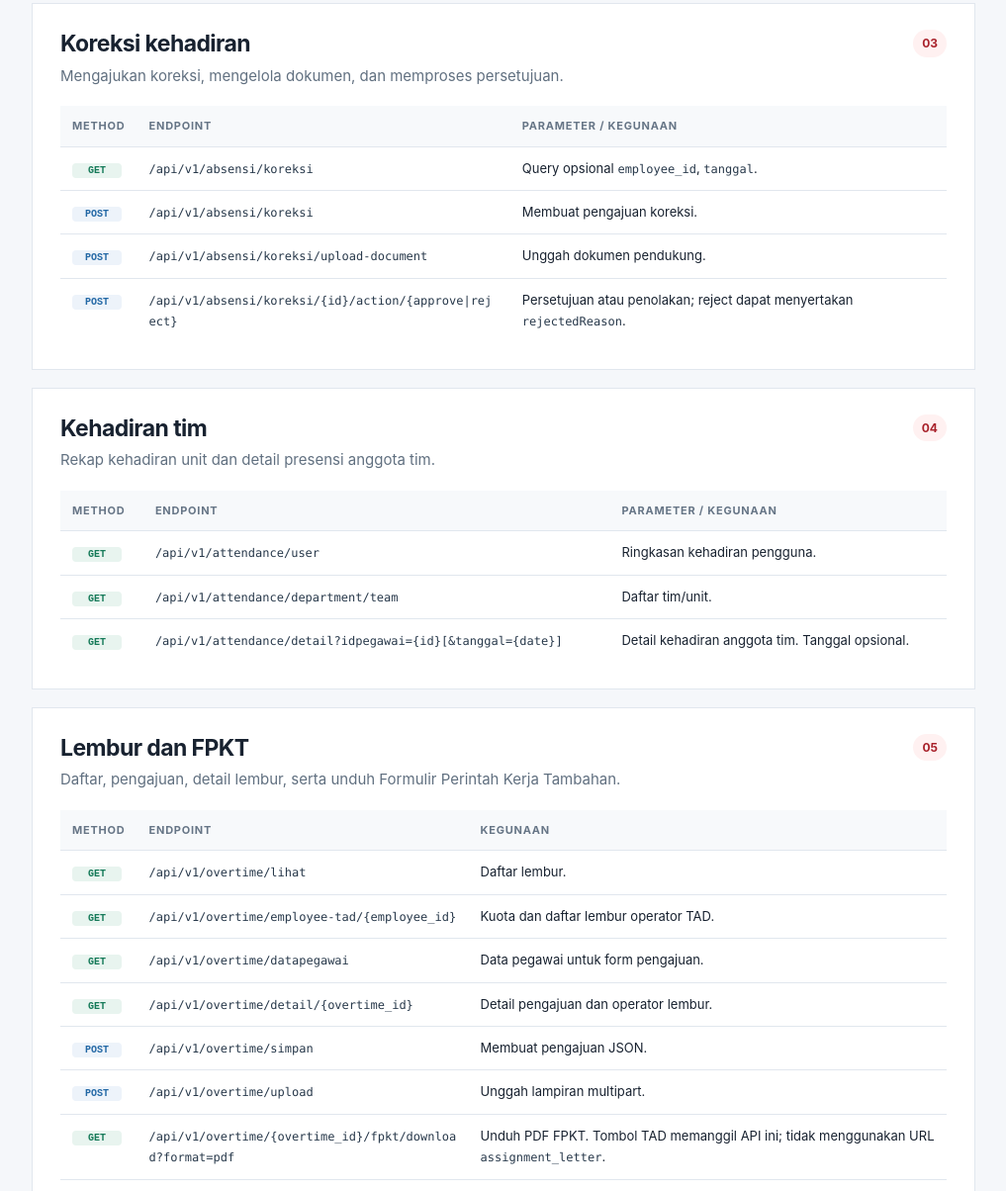
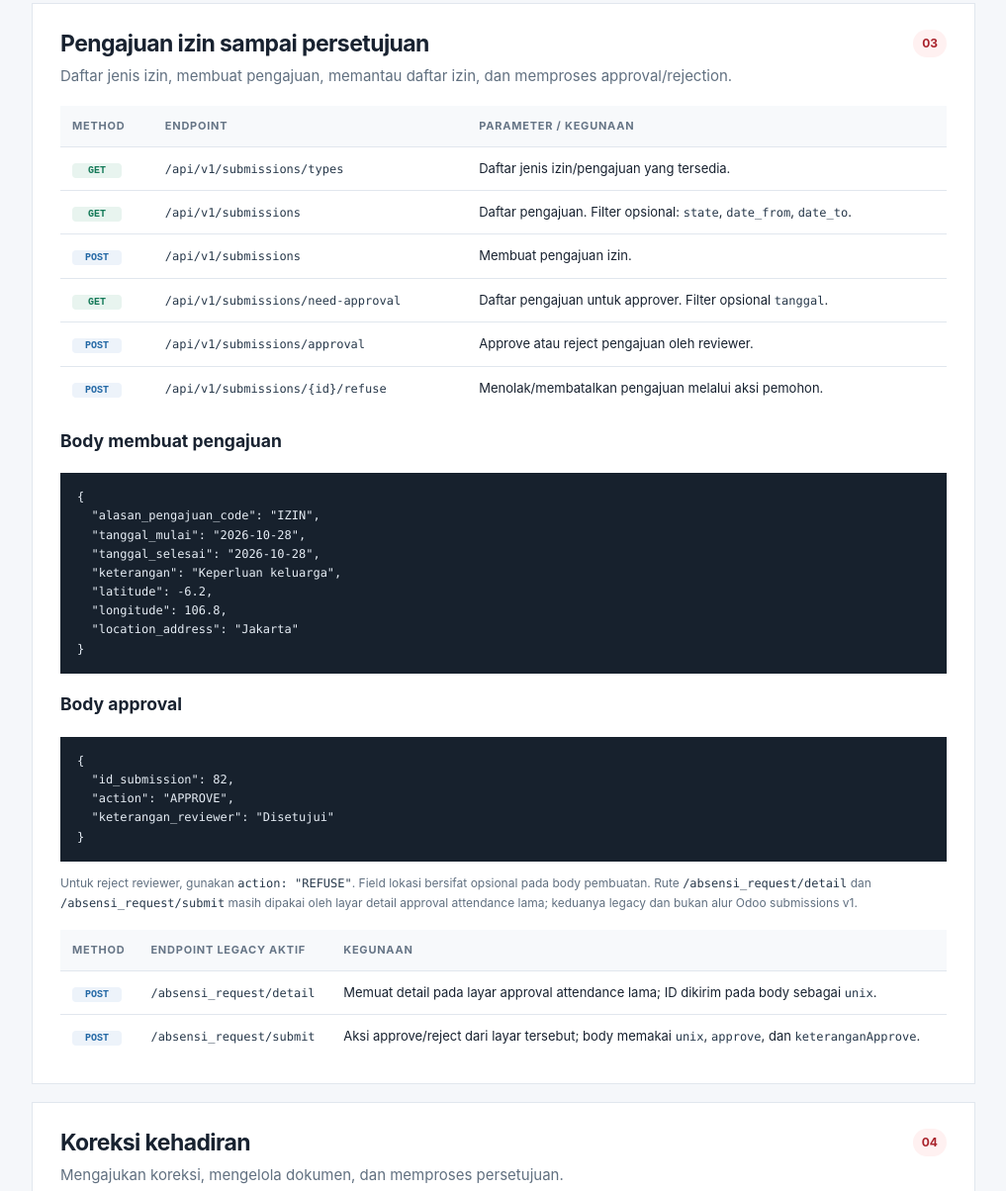
Before and after one commit to R26raihan/share-knowladge, a plain HTML site: page API_EGIS_ATTENDANCE.html in a window 1280 px wide. Shown: the part 1108-2312 px from the top of the page at 99% size, without its empty margins (260-1277 px from the left). Drawn offline with Linux system fonts and the light colour scheme.

Commit message:
feat: add submission and approval endpoints to EGIS attendance API documentation

```diff
--- a/API_EGIS_ATTENDANCE.html
+++ b/API_EGIS_ATTENDANCE.html
@@ -22,9 +22,9 @@
       <div class="meta"><span class="pill">Flutter mobile</span><span class="pill">Auth: Bearer token</span><span class="pill">App-Source: IOFFICE_ANDROID</span></div>
     </section>
     <div class="layout">
-      <nav class="nav" aria-label="Navigasi fitur"><h2>Fitur</h2><a href="#presensi">Presensi</a><a href="#riwayat">Riwayat &amp; detail</a><a href="#koreksi">Koreksi kehadiran</a><a href="#tim">Kehadiran tim</a><a href="#lembur">Lembur &amp; FPKT</a></nav>
+      <nav class="nav" aria-label="Navigasi fitur"><h2>Fitur</h2><a href="#presensi">Presensi</a><a href="#riwayat">Riwayat &amp; detail</a><a href="#izin">Pengajuan izin</a><a href="#koreksi">Koreksi kehadiran</a><a href="#tim">Kehadiran tim</a><a href="#lembur">Lembur &amp; FPKT</a></nav>
       <main>
-        <div class="intro"><strong>Cakupan:</strong> hanya endpoint Odoo dengan prefix <code>/api/v1/</code>. Path ditulis relatif terhadap base URL environment EGIS. Endpoint lama Flutter yang tidak memakai namespace ini tidak dicantumkan di halaman ini.</div>
+        <div class="intro"><strong>Cakupan:</strong> endpoint Odoo <code>/api/v1/</code> dikelompokkan per fitur. Rute legacy hanya dicantumkan bila masih dipanggil oleh alur attendance aktif, dan diberi label khusus. Path ditulis relatif terhadap base URL environment EGIS.</div>
 
         <section class="feature" id="presensi">
           <div class="feature-head"><div><h2>Presensi harian</h2><p>Validasi lokasi, unggah foto, dan kirim proses presensi masuk/pulang.</p></div><span class="number">01</span></div>
@@ -42,8 +42,41 @@
           </tbody></table></div>
         </section>
 
+        <section class="feature" id="izin">
+          <div class="feature-head"><div><h2>Pengajuan izin sampai persetujuan</h2><p>Daftar jenis izin, membuat pengajuan, memantau daftar izin, dan memproses approval/rejection.</p></div><span class="number">03</span></div>
+          <div class="table-wrap"><table><thead><tr><th>Method</th><th>Endpoint</th><th>Parameter / kegunaan</th></tr></thead><tbody>
+            <tr><td><span class="method">GET</span></td><td><code>/api/v1/submissions/types</code></td><td>Daftar jenis izin/pengajuan yang tersedia.</td></tr>
+            <tr><td><span class="method">GET</span></td><td><code>/api/v1/submissions</code></td><td>Daftar pengajuan. Filter opsional: <code>state</code>, <code>date_from</code>, <code>date_to</code>.</td></tr>
+            <tr><td><span class="method post">POST</span></td><td><code>/api/v1/submissions</code></td><td>Membuat pengajuan izin.</td></tr>
+            <tr><td><span class="method">GET</span></td><td><code>/api/v1/submissions/need-approval</code></td><td>Daftar pengajuan untuk approver. Filter opsional <code>tanggal</code>.</td></tr>
+            <tr><td><span class="method post">POST</span></td><td><code>/api/v1/submissions/approval</code></td><td>Approve atau reject pengajuan oleh reviewer.</td></tr>
+            <tr><td><span class="method post">POST</span></td><td><code>/api/v1/submissions/{id}/refuse</code></td><td>Menolak/membatalkan pengajuan melalui aksi pemohon.</td></tr>
+          </tbody></table></div>
+          <h3>Body membuat pengajuan</h3>
+          <pre class="codebox"><code>{
+  "alasan_pengajuan_code": "IZIN",
+  "tanggal_mulai": "2026-10-28",
+  "tanggal_selesai": "2026-10-28",
+  "keterangan": "Keperluan keluarga",
+  "latitude": -6.2,
+  "longitude": 106.8,
+  "location_address": "Jakarta"
+}</code></pre>
+          <h3>Body approval</h3>
+          <pre class="codebox"><code>{
+  "id_submission": 82,
+  "action": "APPROVE",
+  "keterangan_reviewer": "Disetujui"
+}</code></pre>
+          <p class="note">Untuk reject reviewer, gunakan <code>action: "REFUSE"</code>. Field lokasi bersifat opsional pada body pembuatan. Rute <code>/absensi_request/detail</code> dan <code>/absensi_request/submit</code> masih dipakai oleh layar detail approval attendance lama; keduanya legacy dan bukan alur Odoo submissions v1.</p>
+          <div class="table-wrap"><table><thead><tr><th>Method</th><th>Endpoint legacy aktif</th><th>Kegunaan</th></tr></thead><tbody>
+            <tr><td><span class="method post">POST</span></td><td><code>/absensi_request/detail</code></td><td>Memuat detail pada layar approval attendance lama; ID dikirim pada body sebagai <code>unix</code>.</td></tr>
+            <tr><td><span class="method post">POST</span></td><td><code>/absensi_request/submit</code></td><td>Aksi approve/reject dari layar tersebut; body memakai <code>unix</code>, <code>approve</code>, dan <code>keteranganApprove</code>.</td></tr>
+          </tbody></table></div>
+        </section>
+
         <section class="feature" id="koreksi">
-          <div class="feature-head"><div><h2>Koreksi kehadiran</h2><p>Mengajukan koreksi, mengelola dokumen, dan memproses persetujuan.</p></div><span class="number">03</span></div>
+          <div class="feature-head"><div><h2>Koreksi kehadiran</h2><p>Mengajukan koreksi, mengelola dokumen, dan memproses persetujuan.</p></div><span class="number">04</span></div>
           <div class="table-wrap"><table><thead><tr><th>Method</th><th>Endpoint</th><th>Parameter / kegunaan</th></tr></thead><tbody>
             <tr><td><span class="method">GET</span></td><td><code>/api/v1/absensi/koreksi</code></td><td>Query opsional <code>employee_id</code>, <code>tanggal</code>.</td></tr>
             <tr><td><span class="method post">POST</span></td><td><code>/api/v1/absensi/koreksi</code></td><td>Membuat pengajuan koreksi.</td></tr>
@@ -53,7 +86,7 @@
         </section>
 
         <section class="feature" id="tim">
-          <div class="feature-head"><div><h2>Kehadiran tim</h2><p>Rekap kehadiran unit dan detail presensi anggota tim.</p></div><span class="number">04</span></div>
+          <div class="feature-head"><div><h2>Kehadiran tim</h2><p>Rekap kehadiran unit dan detail presensi anggota tim.</p></div><span class="number">05</span></div>
           <div class="table-wrap"><table><thead><tr><th>Method</th><th>Endpoint</th><th>Parameter / kegunaan</th></tr></thead><tbody>
             <tr><td><span class="method">GET</span></td><td><code>/api/v1/attendance/user</code></td><td>Ringkasan kehadiran pengguna.</td></tr>
             <tr><td><span class="method">GET</span></td><td><code>/api/v1/attendance/department/team</code></td><td>Daftar tim/unit.</td></tr>
@@ -62,7 +95,7 @@
         </section>
 
         <section class="feature" id="lembur">
-          <div class="feature-head"><div><h2>Lembur dan FPKT</h2><p>Daftar, pengajuan, detail lembur, serta unduh Formulir Perintah Kerja Tambahan.</p></div><span class="number">05</span></div>
+          <div class="feature-head"><div><h2>Lembur dan FPKT</h2><p>Daftar, pengajuan, detail lembur, serta unduh Formulir Perintah Kerja Tambahan.</p></div><span class="number">06</span></div>
           <div class="table-wrap"><table><thead><tr><th>Method</th><th>Endpoint</th><th>Kegunaan</th></tr></thead><tbody>
             <tr><td><span class="method">GET</span></td><td><code>/api/v1/overtime/lihat</code></td><td>Daftar lembur.</td></tr>
             <tr><td><span class="method">GET</span></td><td><code>/api/v1/overtime/employee-tad/{employee_id}</code></td><td>Kuota dan daftar lembur operator TAD.</td></tr>
```
Also changed, not shown: index.html (+1 -1 lines).
